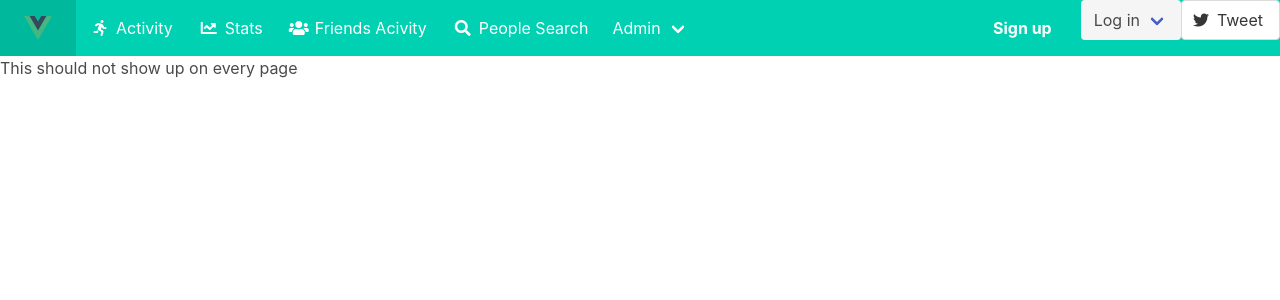
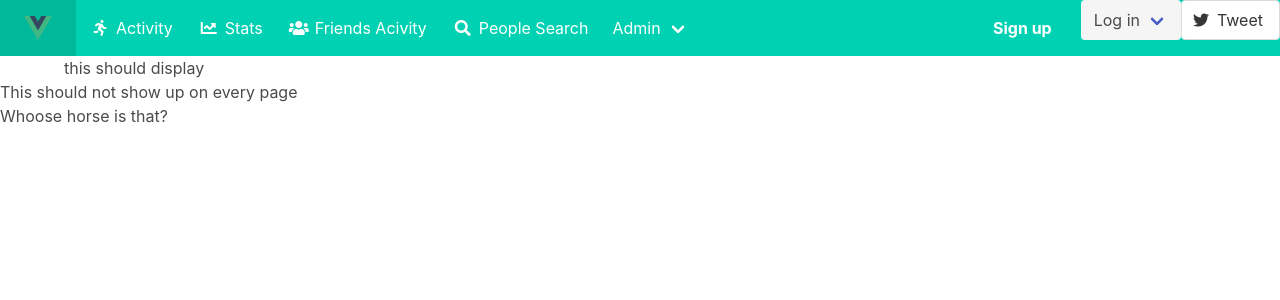
Before and after one commit to Pippin404/CPS-493-Final-Project, a Vue app in the folder client/: page /products in a window 1280 px wide. Shown: the top 300 px of the page. Built offline with nearby package versions, Linux system fonts and the light colour scheme.

Commit message:
no bugfixing found. Must fix importing of data

```diff
--- a/client/index.html
+++ b/client/index.html
@@ -13,6 +13,7 @@
 
 
     <p>This should not show up on every page</p>
+    <p>Whoose horse is that?</p>
 
 
 
--- a/client/src/components/NavBar.vue
+++ b/client/src/components/NavBar.vue
@@ -61,7 +61,7 @@ function toggleMenu() {
       </span>
       </RouterLink>
 
-      <RouterLink to="products/index" class="navbar-item">
+      <RouterLink to="../products/index" class="navbar-item">
         <span class="icon-text">
         <span class="icon">
           <i class="fas fa-search"></i>
--- a/client/src/pages/products/index.vue
+++ b/client/src/pages/products/index.vue
@@ -30,7 +30,7 @@
     </div>
 
 
-
+<p>this should display</p>
 
 
 
```
